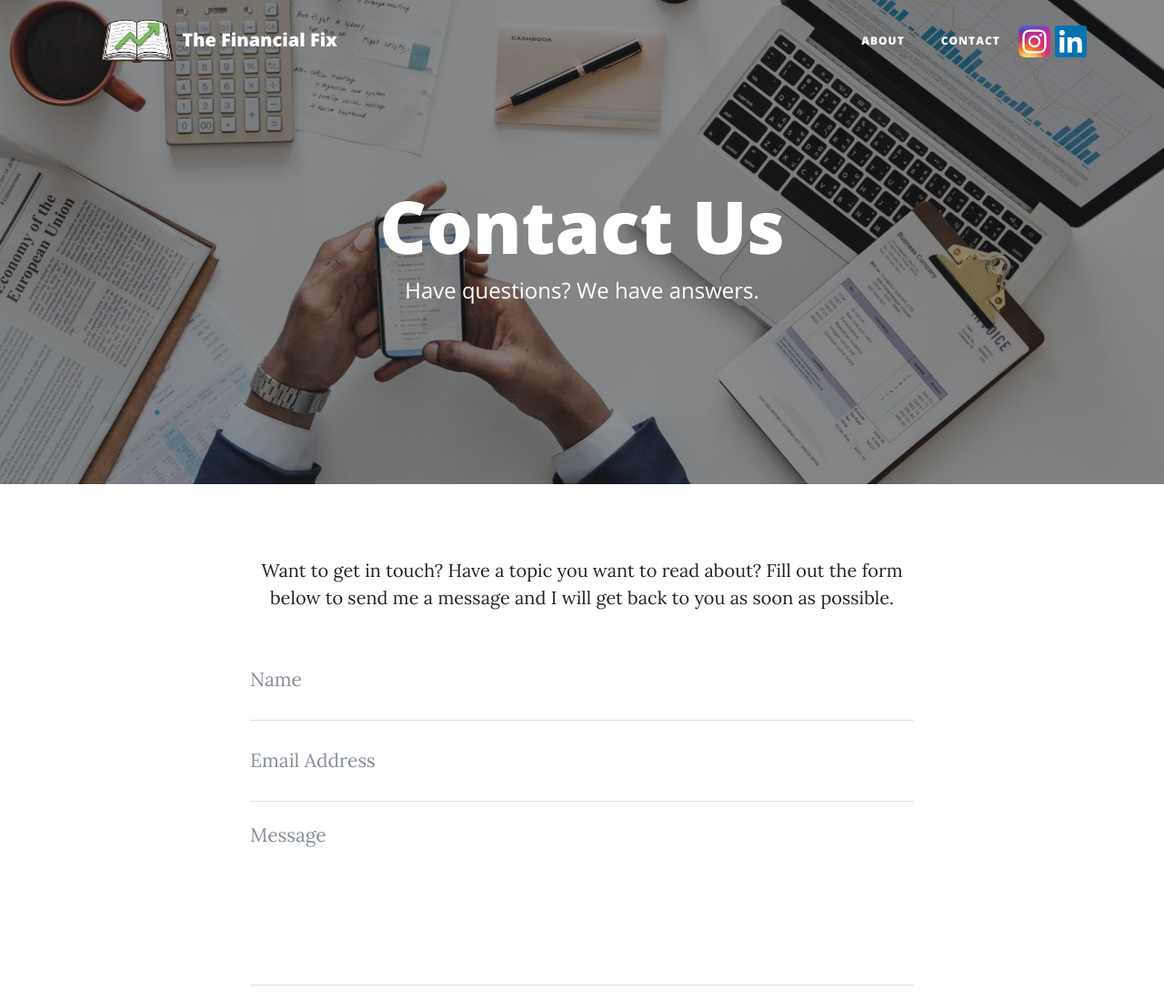
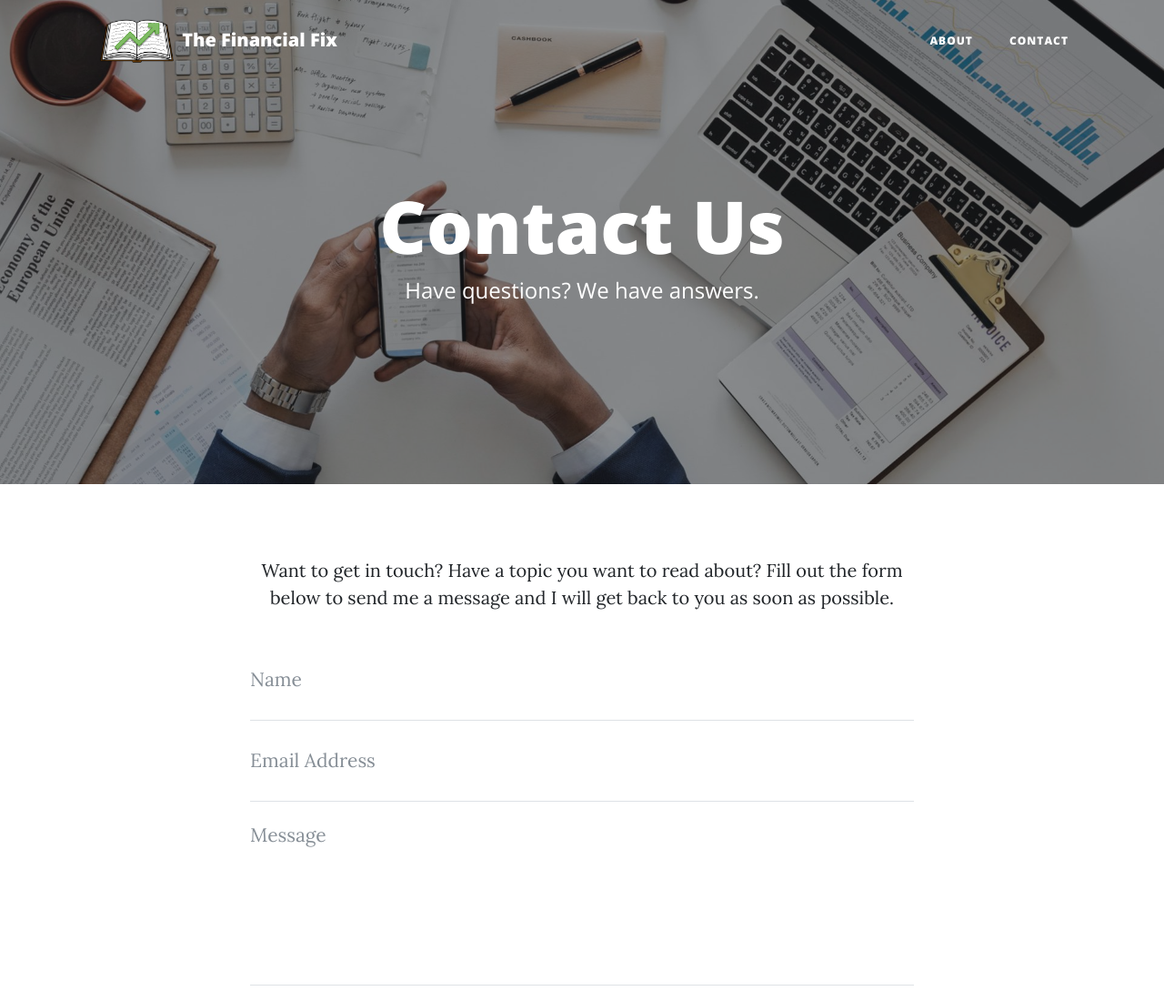
Before and after one commit to thefinancialfix/thefinancialfix.github.io, a website: page contact.html in a window 1280 px wide. Shown: the top 1100 px of the page at 91% size. Drawn offline with nearby package versions, Linux system fonts and the light colour scheme.

Commit message:
Remove Insta and LinkedIn
Des.

```diff
--- a/contact.html
+++ b/contact.html
@@ -49,12 +49,6 @@
           </ul>
 
         </div>
-        <center>
-          <a href="https://www.instagram.com/thefinancialfix" target="_blank"><img class="img-fluid"
-              src="img/instagramLogo.png" alt="" width="35"></a>
-          <a href="https://www.linkedin.com/in/daniel-fooks/" target="_blank"><img class="img-fluid"
-              src="img/LinkedInLogo.png" alt="" width="35"></a>
-        </center>
       </div>
 
     </nav>
```
Also changed, not shown: about.html (+0 -6 lines), index.html (+0 -6 lines).
